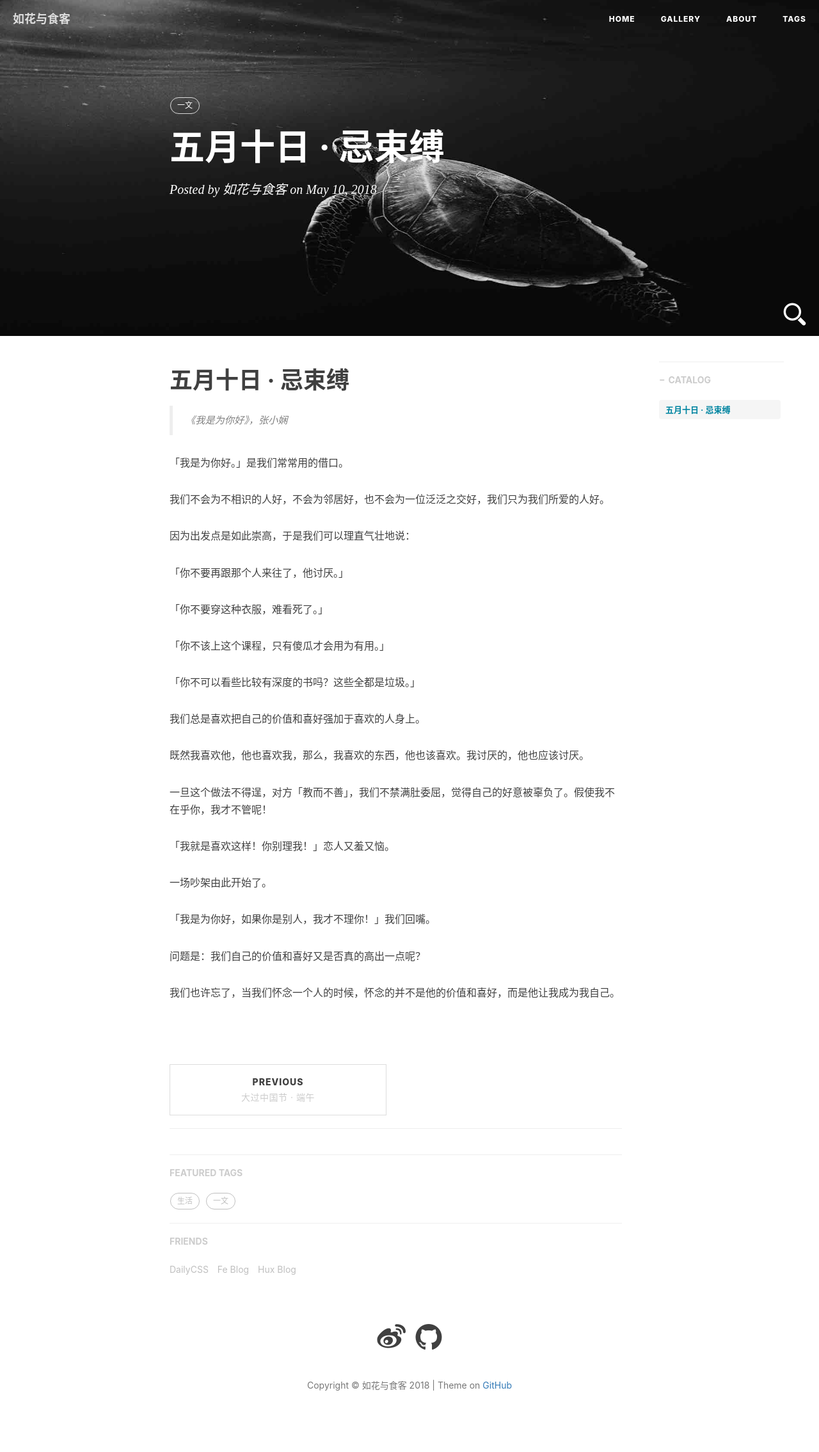
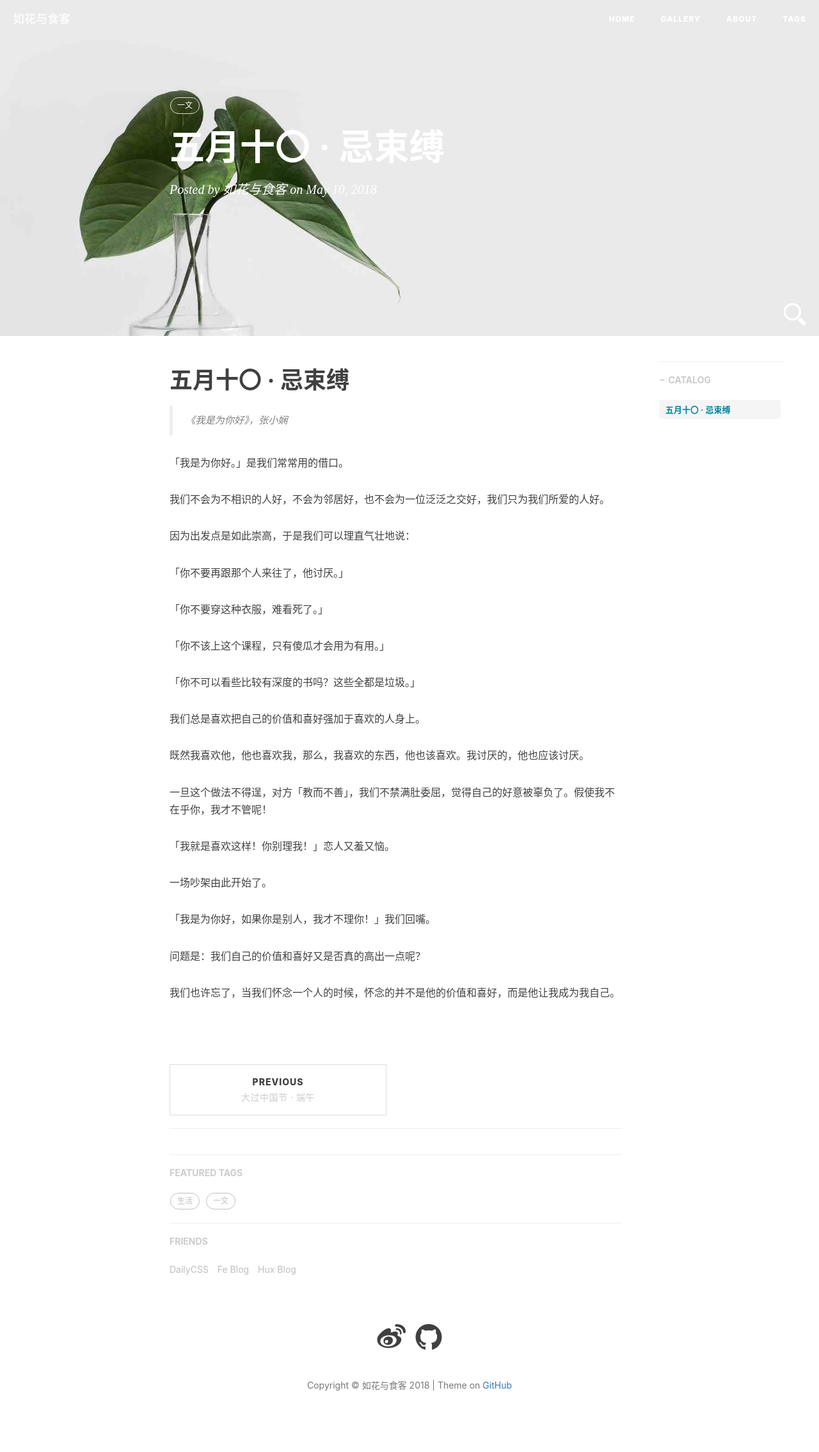
Before and after one commit to skiesme/ruskBlog.github.io, a Jekyll site: the page built from _posts/oneA/2018-05-10-oneA.md, in a window 1280 px wide. Shown: the whole page at 64% size. Built offline with Jekyll 4.4.1, drawn with Linux system fonts in a browser that asks for light colours; comment, search, counter and statistics services are not loaded.

Commit message:
[update] page header-img

```diff
--- a/_posts/oneA/2018-05-10-oneA.md
+++ b/_posts/oneA/2018-05-10-oneA.md
@@ -1,14 +1,15 @@
 ---
 layout: post
-title: '五月十日 · 忌束缚'
+header-img: 'img/oneA-bg.jpg'
+title: '五月十〇 · 忌束缚'
 date: 2018-05-10
 author: 如花与食客
-catalog:      true
+catalog: true
 tags:
     - 一文
 ---
 
-# 五月十日 · 忌束缚
+# 五月十〇 · 忌束缚
 > 《我是为你好》，张小娴
 
 「我是为你好。」是我们常常用的借口。
```
Also changed, not shown: _posts/oneA/2018-05-08-oneA.md (+2 -2 lines), _posts/oneA/2018-05-09-oneA.md (+2 -2 lines).
